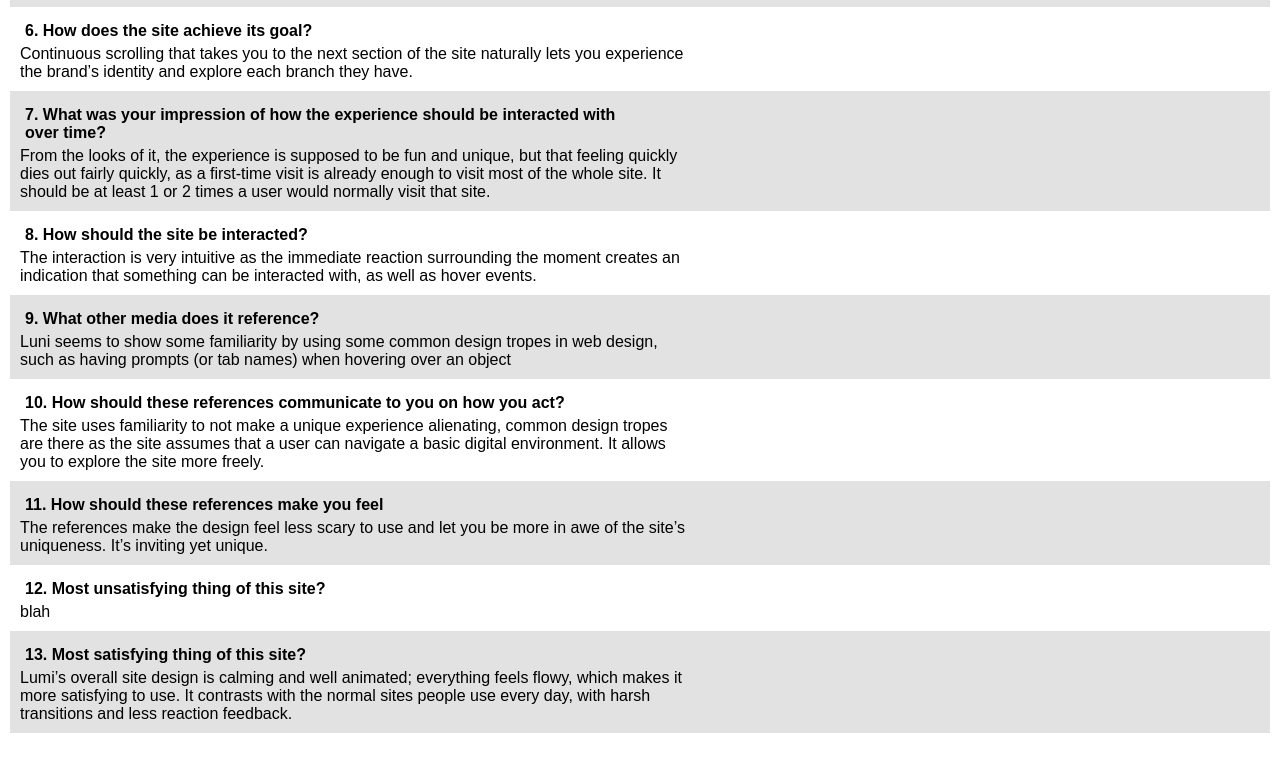
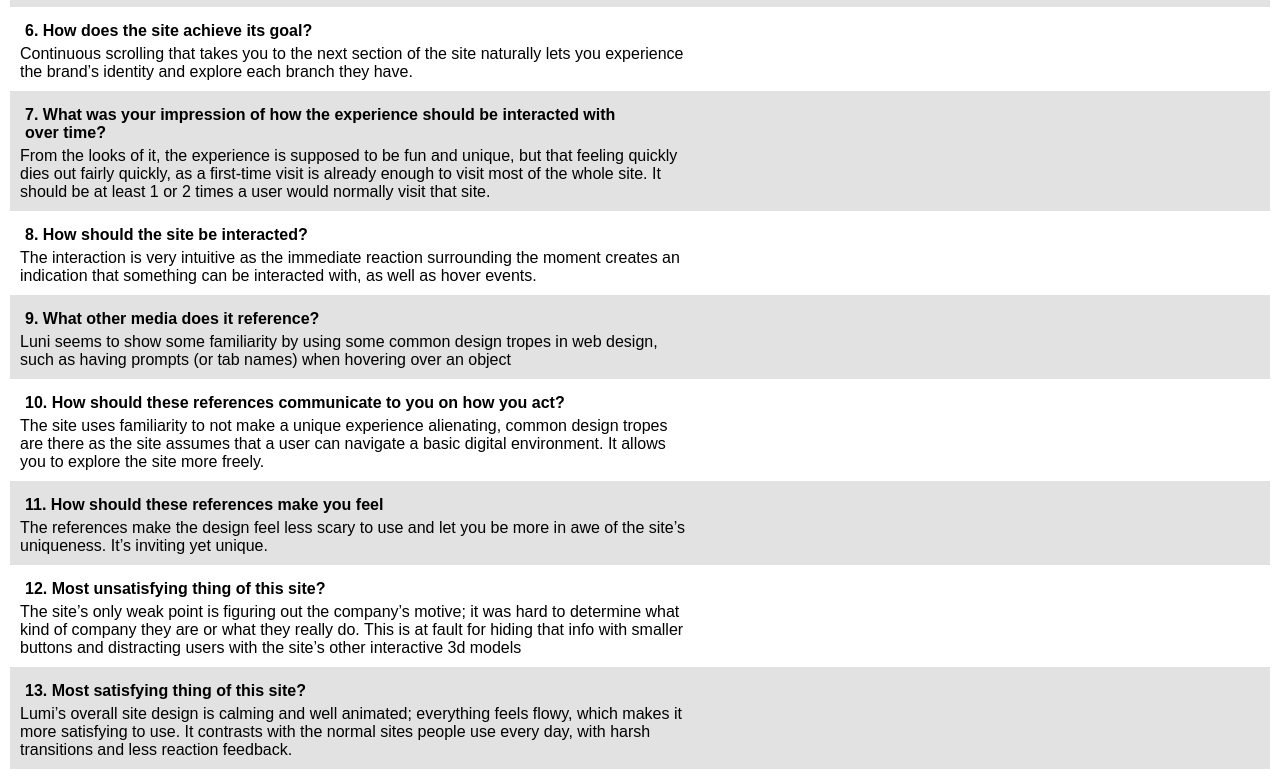
Before and after one commit to Jhay-Ru/Jhay-Ru.github.io, a plain HTML site: page assignment1/index.html in a window 1280 px wide. Shown: the part 588-1367 px from the top of the page. Before the commit the page ends 1331 px from the top, so only its background shows below. Drawn offline with Linux system fonts and the light colour scheme.

Commit message:
new pages plus assignment added

```diff
--- a/assignment1/index.html
+++ b/assignment1/index.html
@@ -122,7 +122,12 @@
       </div>
       <div>
         <p class="question">12. Most unsatisfying thing of this site?</p>
-        <p>blah</p>
+        <p>
+          The site’s only weak point is figuring out the company’s motive; it
+          was hard to determine what kind of company they are or what they
+          really do. This is at fault for hiding that info with smaller buttons
+          and distracting users with the site’s other interactive 3d models
+        </p>
       </div>
       <div class="altquestion">
         <p class="question">13. Most satisfying thing of this site?</p>
@@ -134,5 +139,6 @@
         </p>
       </div>
     </div>
+    <!--everything is in a div which eded up making the page look a bit better, and also some flexiablity if i want to change anything-->
   </body>
 </html>
```
